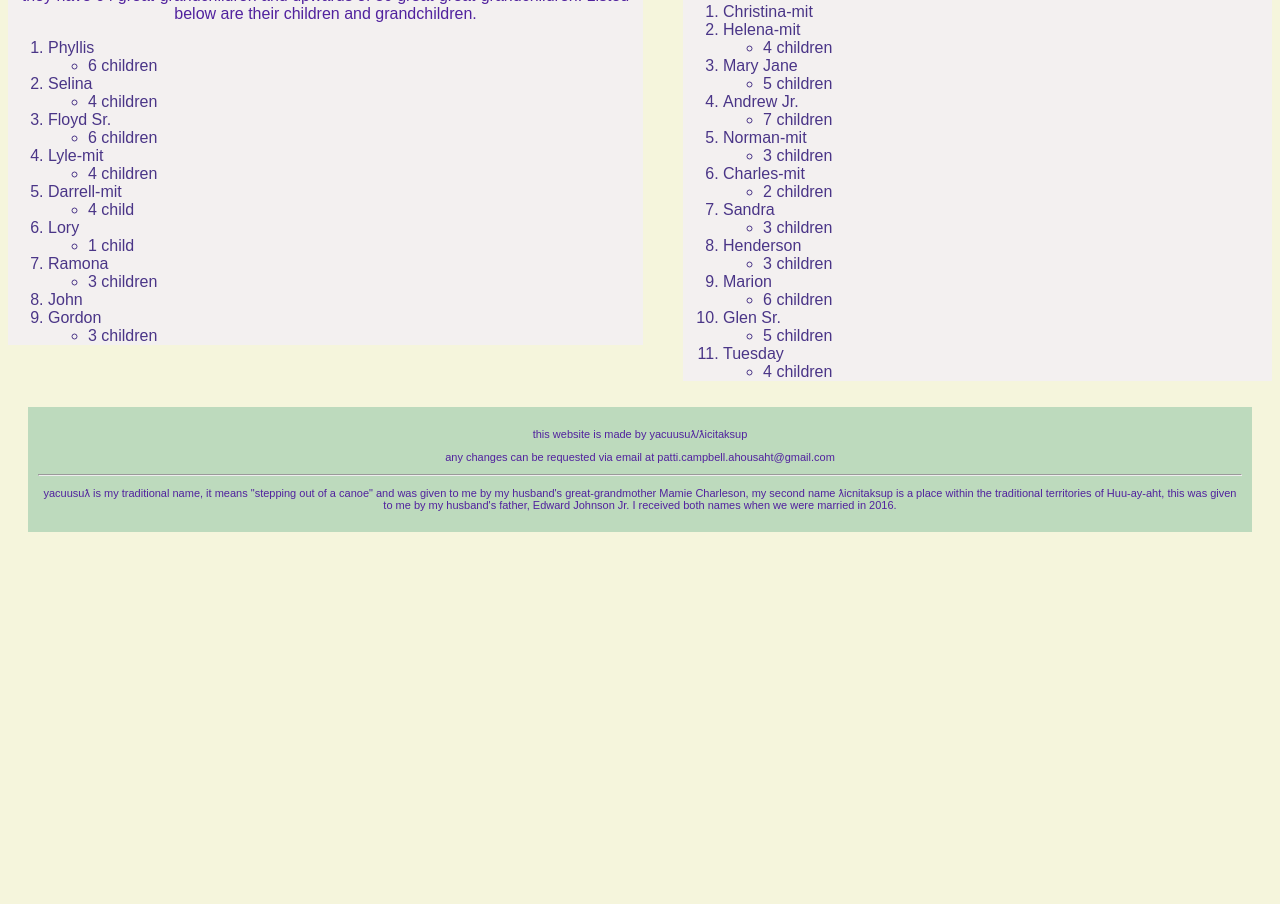
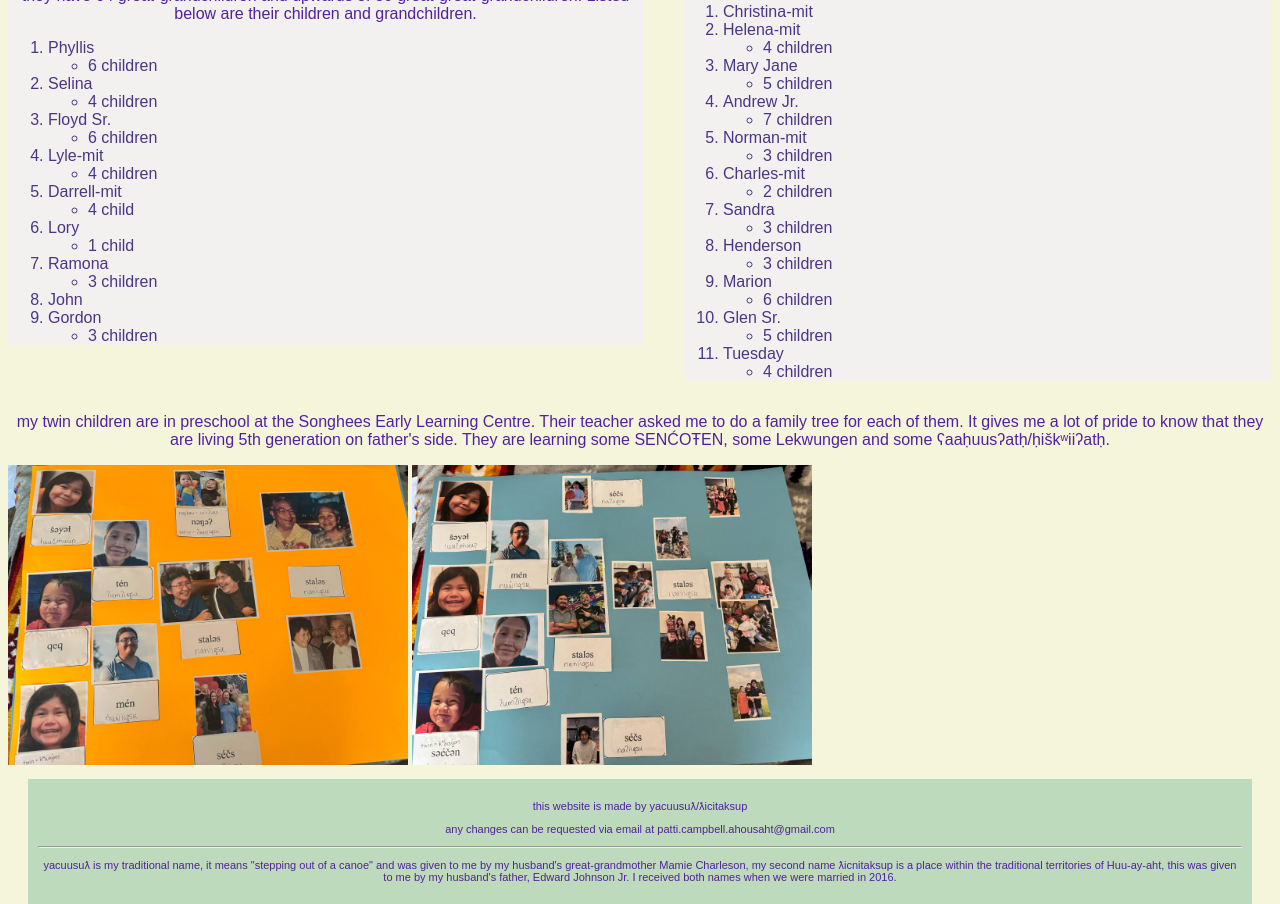
Before and after one commit to PatLinds/ahousahtlanguage, a plain HTML site: page tree.html in a window 1280 px wide. Shown: the part 1567-2471 px from the top of the page. Before the commit the page ends 2099 px from the top, so only its background shows below. Drawn offline with Linux system fonts and the light colour scheme.

Commit message:
ahouslang21

```diff
--- a/styles.css
+++ b/styles.css
@@ -108,6 +108,13 @@ h2{
     border: 200px;
     padding: 10px;
     margin: 20px;
+}
+
+.twinpics{
+    align-items: center;
+    /* display: flex; */
+    /* flex: row */
+    /* justify-content: center; */
 }
 
 h3{
--- a/tree.html
+++ b/tree.html
@@ -52,8 +52,6 @@
                         <li>great grandchild - ƛaayacqum</li>
                     </ul>
             </section>
-
-
             <div class="flex-container">
             <section class="column1">
                 <div style="background-color:rgb(243, 240, 240);">
@@ -170,7 +168,12 @@
                         </p>
                     </div>
                 </section>
-                </div>
+            </div>
+            <section>
+                <p>my twin children are in preschool at the Songhees Early Learning Centre.  Their teacher asked me to do a family tree for each of them.  It gives me a lot of pride to know that they are living 5th generation on father's side.  They are learning some SENĆOŦEN, some Lekwungen and some ʕaaḥuusʔatḥ/ḥiškʷiiʔatḥ.</p>
+                <img src="./images/familytree1.jpg" alt="twin family tree" height="300px" width="400px" class="twinpics">
+                <img src="./images/familytree2.jpg" alt="twin family tree2" height="300px" width="400px" class="twinpics">
+            </section>
     <footer id="footer">
         <p>this website is made by yacuusuƛ/ƛicitaksup
             <p>any changes can be requested via email at patti.campbell.ahousaht@gmail.com</p>
```
Also changed, not shown: links.html (+7 -0 lines), images/familytree1.jpg (added), images/familytree2.jpg (added).
